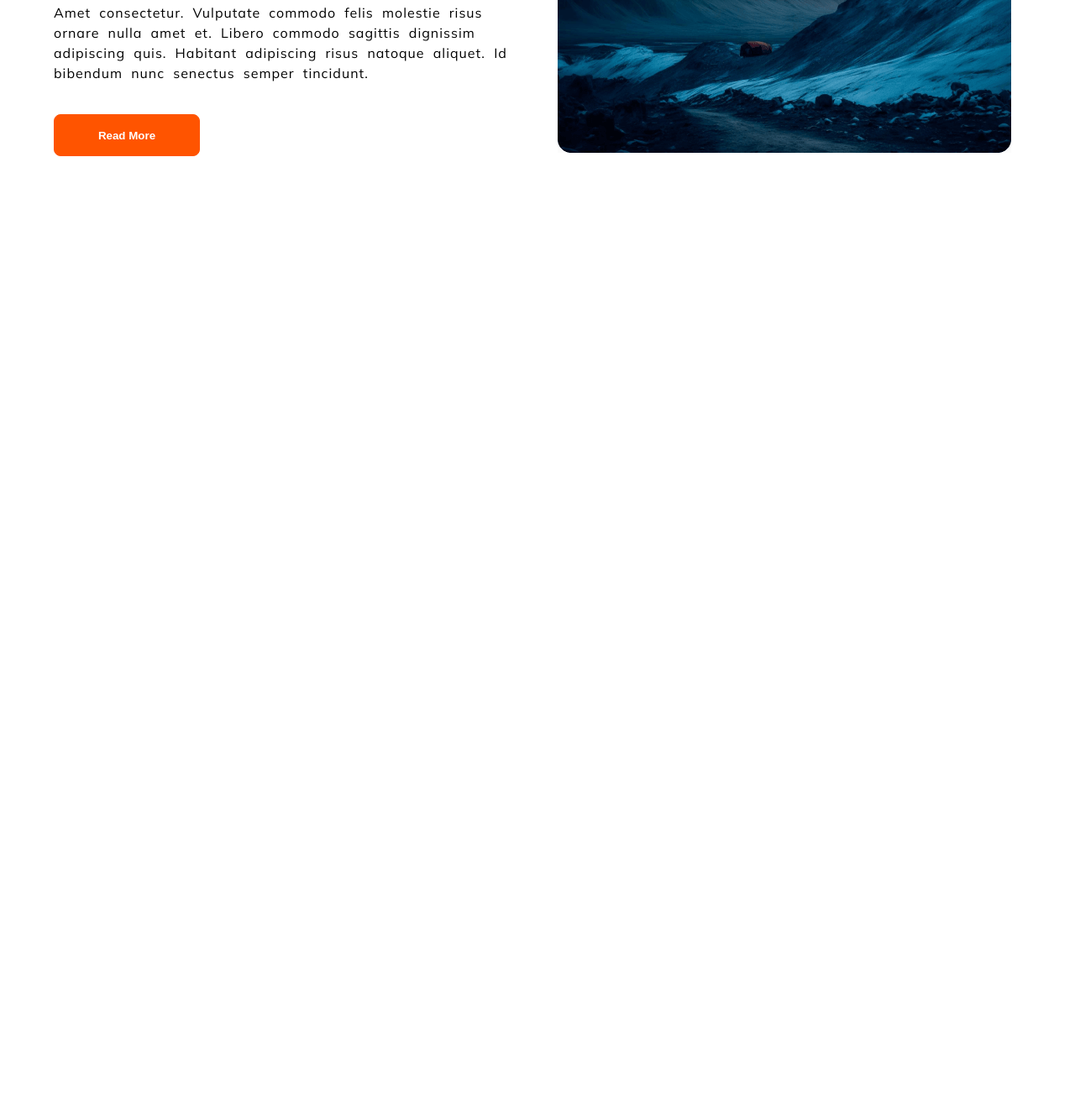
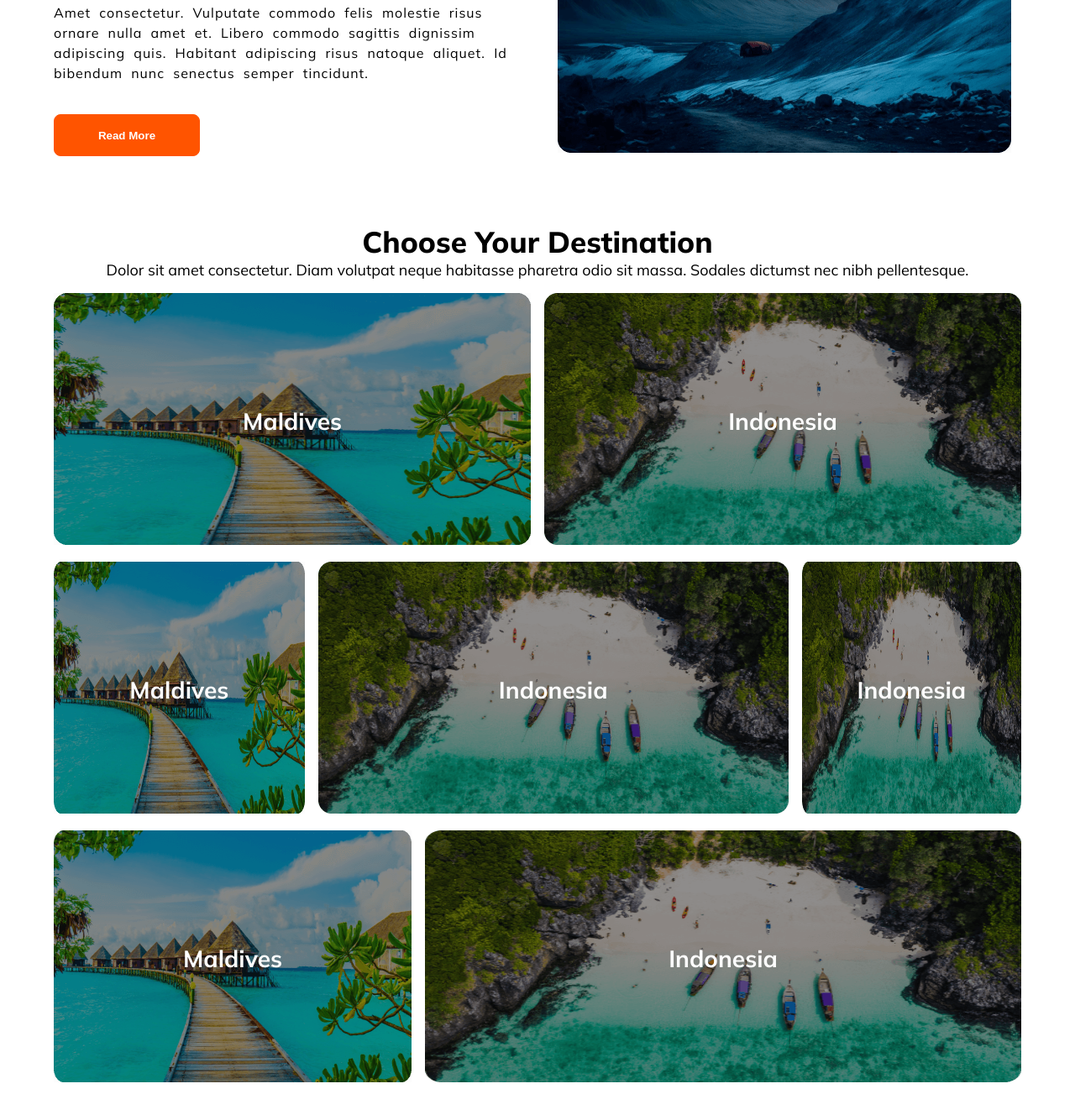
Before and after one commit to Arifulit/Hero-Travel, a plain HTML site: page index.html in a window 1280 px wide. Shown: the part 1183-2511 px from the top of the page at 84% size. Before the commit the page ends 1449 px from the top, so only its background shows below. Drawn offline with Linux system fonts and the light colour scheme.

Commit message:
choose destination part done

```diff
--- a/index.html
+++ b/index.html
@@ -79,5 +79,57 @@
 
    </section>
 
+
+   <!-- Your Destination -->
+
+   <section class="container your-destination">
+    <h3>Choose Your Destination</h3>
+    <p>Dolor sit amet consectetur. Diam volutpat neque habitasse pharetra odio sit massa. Sodales dictumst nec nibh pellentesque.</p>
+
+
+    <div class="row-1">
+      <div class="country-card">
+         <img src="./Images/Rectangle 5.png" alt="">
+         <p class="country">Maldives</p>
+      </div>
+
+      <div class="country-card">
+         <img src="./Images/Rectangle 8.png" alt="">
+         <p class="country">Indonesia</p>
+      </div>
+   </div>
+   <div class="row-2">
+      <div class="country-card">
+         <img src="./Images/Rectangle 5.png" alt="">
+         <p class="country">Maldives</p>
+      </div>
+
+      <div class="country-card">
+         <img src="./Images/Rectangle 8.png" alt="">
+         <p class="country">Indonesia</p>
+      </div>
+
+
+      <div class="country-card">
+         <img src="./Images/Rectangle 8.png" alt="">
+         <p class="country">Indonesia</p>
+      </div>
+   </div>
+
+   <div class="row-3">
+      <div class="country-card">
+         <img src="./Images/Rectangle 5.png" alt="">
+         <p class="country">Maldives</p>
+      </div>
+
+      <div class="country-card">
+         <img src="./Images/Rectangle 8.png" alt="">
+         <p class="country">Indonesia</p>
+      </div>
+   </div>
+
+
+
+   </section>
 </body>
 </html>
--- a/styles/style.css
+++ b/styles/style.css
@@ -169,3 +169,42 @@ input,select{
  .text-content h3{
     text-align: left;
 }
+
+/* Your Destination */
+.your-destination img{
+    width: 100%;
+    height: 300px;
+    filter: brightness(70%);
+}
+
+
+.row-1,
+.row-2,
+.row-3{
+    display: grid;
+    grid-template-columns: 1fr 1fr;
+    margin: 1rem 0;
+    gap: 1rem;
+
+}
+.row-2{
+    grid-template-columns: 0.8fr 1.5fr 0.7fr;
+}
+
+.row-3{
+    grid-template-columns: 0.75fr 1.25fr ;
+}
+
+.country-card{
+    position: relative;
+}
+.country{
+    position: absolute;
+    top: 50%;
+    left: 50%;
+    color: white;
+    font-size: 28px;
+    font-weight: bold;
+    transform:translate(-50%,-50%);
+
+}
```
